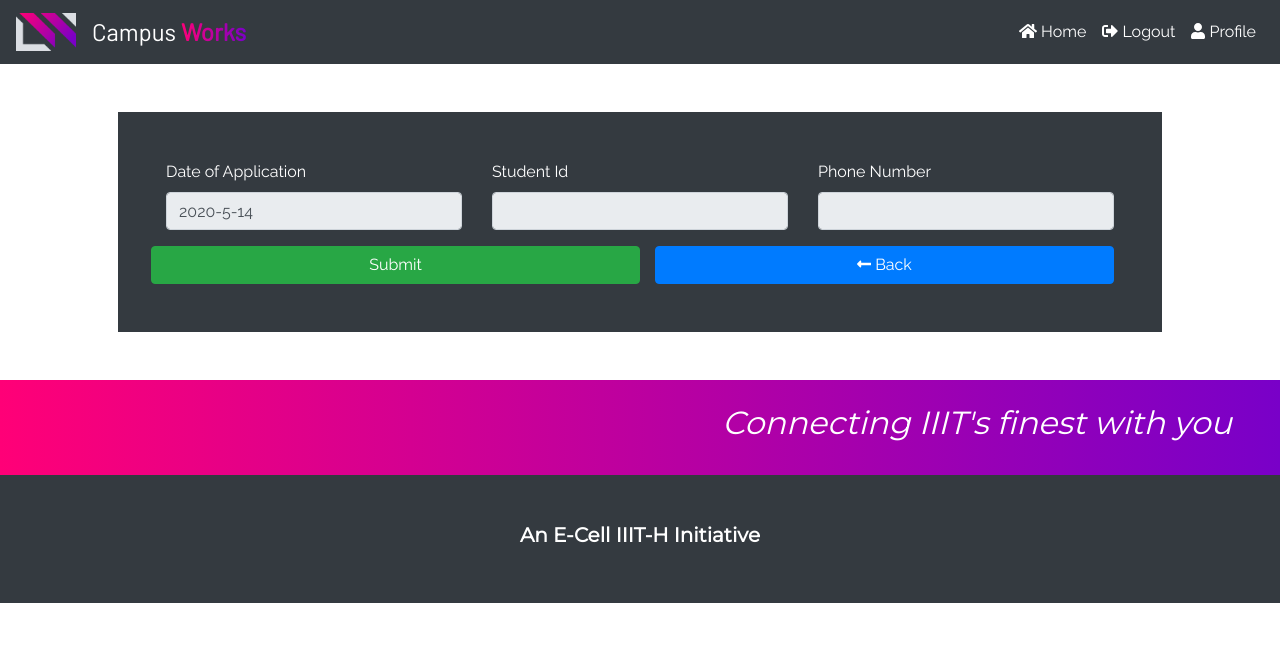
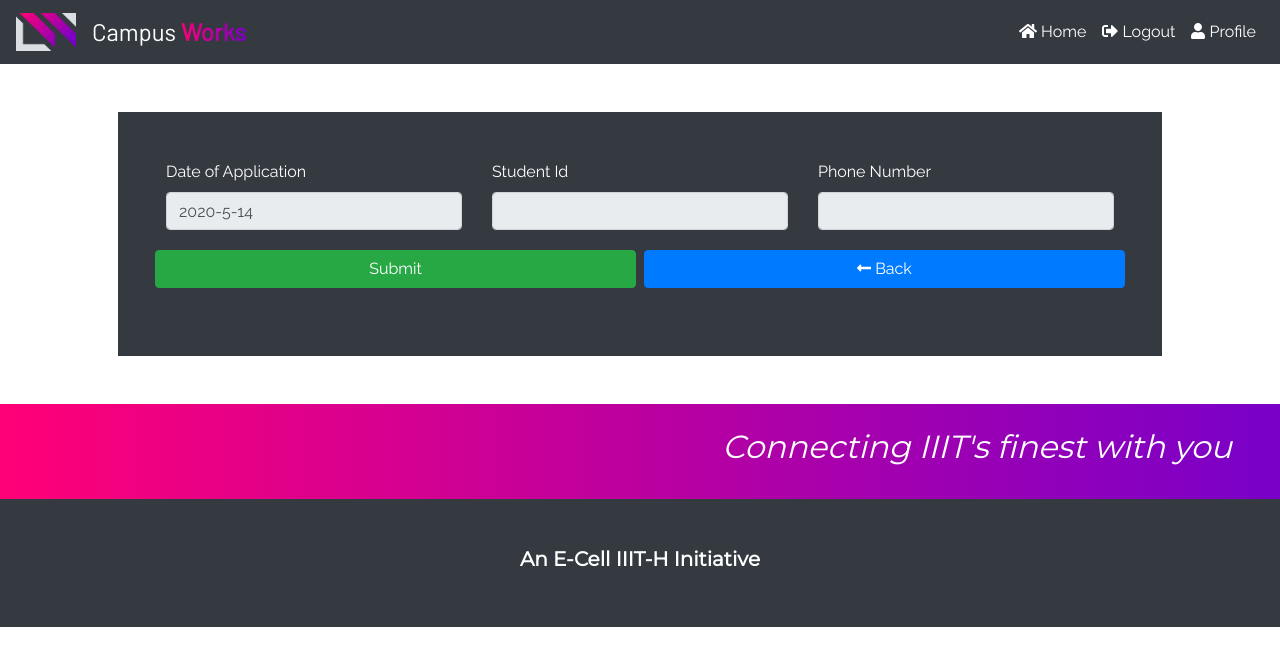
Before and after one commit to IIIT-ECell/campus_works, a React (Create React App) app in the folder tfront/: page /cworks/apply/1 in a window 1280 px wide. Shown: the top 666 px of the page. Built offline with nearby package versions, Linux system fonts and the light colour scheme; no server answers.

Commit message:
Some minor UI changes

```diff
--- a/tfront/src/components/ApplyforJob.jsx
+++ b/tfront/src/components/ApplyforJob.jsx
@@ -83,8 +83,8 @@ class ApplyforJobs extends Component{
                                 </FormGroup>
                             </div>
                             <div className="row">
-                                {this.state.formSubmitted===false && <Button variant="btn btn-success" className="w-100 col-md-6" onClick={this.handleSubmit}>Submit</Button>}
-                                <Link to={"/student/home"} className="col-md-6"><Button variant="btn btn-primary" className="w-100"><FontAwesomeIcon icon="long-arrow-alt-left"/> Back</Button></Link>
+                                {this.state.formSubmitted===false && <p className="col-md-6 p-1"><Button variant="btn btn-success" className="w-100" onClick={this.handleSubmit}>Submit</Button></p>}
+                                <Link to={"/student/home"} className="col-md-6 p-1"><Button variant="btn btn-primary" className="w-100"><FontAwesomeIcon icon="long-arrow-alt-left"/> Back</Button></Link>
                             </div>
                         </Form>
                 </div>
--- a/tfront/src/components/Landing.jsx
+++ b/tfront/src/components/Landing.jsx
@@ -23,9 +23,11 @@ class Landing extends Component {
                             <div className="col-md-6 my-auto">
                                 <h2 className="display-4 font-weight-bold">Campus Works</h2>
                                 <h5>Connecting Students with Startups. Internships have never been easier</h5>
-                                <Link to={"/register/company" }><Button variant="btn btn-dark" size="lg">Register as Company <FontAwesomeIcon icon="user-cog"/></Button></Link>
-                                <br/>
-                                <Link to={"/register/student" }><Button variant="btn btn-dark" size="lg">Register as Student <FontAwesomeIcon icon="user-graduate"/></Button></Link>
+                                <div className="row">
+                                    <Link to={"/register/company"} className="w-100 p-1"><Button variant="btn btn-dark" size="lg">Register as Company <FontAwesomeIcon icon="user-cog"/></Button></Link>
+                                    <br/>
+                                    <Link to={"/register/student"} className="w-100 p-1"><Button variant="btn btn-dark" size="lg">Register as Student <FontAwesomeIcon icon="user-graduate"/></Button></Link>
+                                </div>
                                 <br className="my-4"/>
                             </div>
                             <div className="order-lg-first w-50 mx-auto">
--- a/tfront/src/components/Nav1.jsx
+++ b/tfront/src/components/Nav1.jsx
@@ -6,7 +6,7 @@ import { FontAwesomeIcon } from '@fortawesome/react-fontawesome';
 class Nav1 extends Component{
     render(){
         return(
-            <Navbar collapseOnSelect expand="lg" bg="dark" variant="dark">
+            <Navbar collapseOnSelect expand="md" bg="dark" variant="dark" sticky="top">
                 <Navbar.Brand className="nav-logo">
                 <Link to={"/"}>
                 <img
--- a/tfront/src/components/NavCompany.jsx
+++ b/tfront/src/components/NavCompany.jsx
@@ -25,7 +25,7 @@ class NavCompany extends Component{
     }
     render(){
         return(
-            <Navbar collapseOnSelect expand="lg" bg="dark" variant="dark">
+            <Navbar collapseOnSelect expand="lg" bg="dark" variant="dark" sticky="top">
                 <Navbar.Brand className="nav-logo">
                 <Link to={"/"}>
                 <img
--- a/tfront/src/components/NavStudent.jsx
+++ b/tfront/src/components/NavStudent.jsx
@@ -24,7 +24,7 @@ class NavStudent extends Component{
     }
     render(){
         return(
-            <Navbar collapseOnSelect expand="lg" bg="dark" variant="dark">
+            <Navbar collapseOnSelect expand="lg" bg="dark" variant="dark" sticky="top">
                 <Navbar.Brand className="nav-logo">
                 <Link to={"/"}>
                 <img
```
